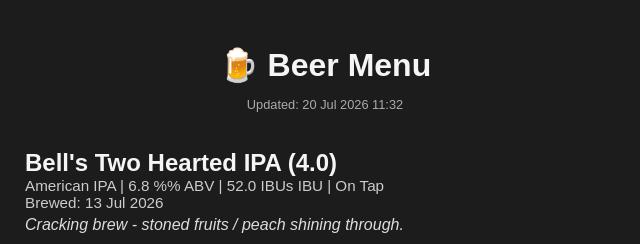
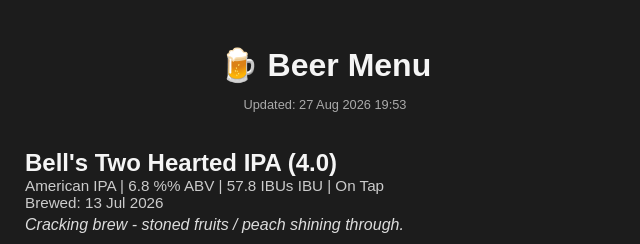
Before and after one commit to FiferDave/Tap-List, a plain HTML site: page index.html in a window 1280 px wide. Shown: the top 244 px of the page, 315-955 px from the left. Drawn offline with Linux system fonts and the light colour scheme.

Commit message:
Menu update 2026-08-27 19:53

```diff
--- a/index.html
+++ b/index.html
@@ -54,12 +54,12 @@ h1 {
 <body>
 
 <h1>🍺 Beer Menu</h1>
-<p class="updated">Updated: 20 Jul 2026 11:32</p>
+<p class="updated">Updated: 27 Aug 2026 19:53</p>
 
     <div class="beer">
         <div class="name">Bell's Two Hearted IPA (4.0)</div>
         <div class="meta">
-            American IPA | 6.8 %% ABV | 52.0 IBUs IBU | On Tap
+            American IPA | 6.8 %% ABV | 57.8 IBUs IBU | On Tap
         </div>
 
         <div class="meta">
```
